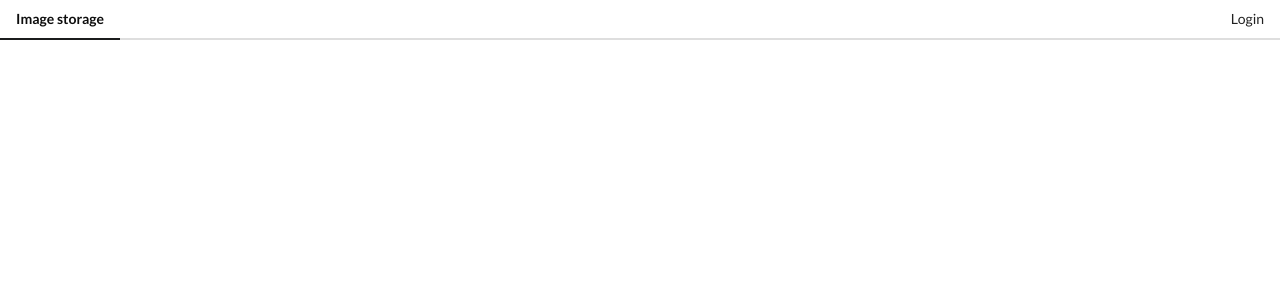
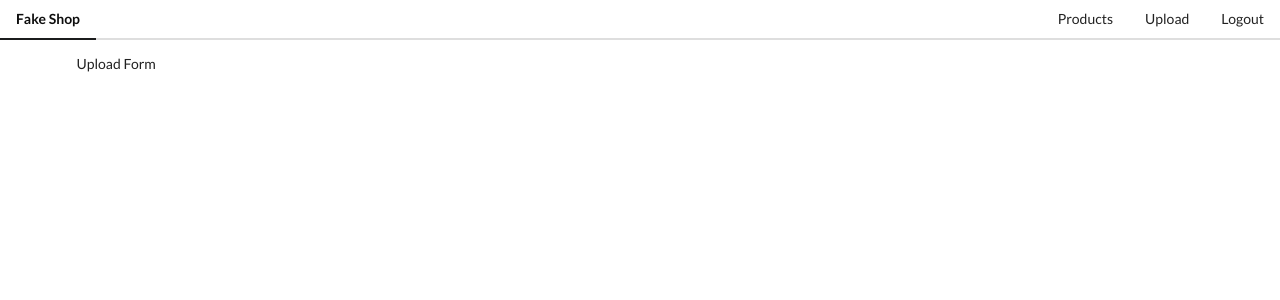
Before and after one commit to Isynopoulos1/image-storage-vue-app, a Vue app: page /upload in a window 1280 px wide. Before the commit this address had no page. Shown: the top 300 px of the page. Built offline with nearby package versions, Linux system fonts and the light colour scheme; sample sign-in values are in the browser's storage.

Commit message:
Module implementation

```diff
--- a/src/App.vue
+++ b/src/App.vue
@@ -1,7 +1,9 @@
 <template>
   <div>
     <AppHeader></AppHeader>
-    <router-view></router-view>
+    <div class="ui container">
+      <router-view></router-view>
+    </div>
   </div>
 </template>
 
--- a/src/api/imgur.js
+++ b/src/api/imgur.js
@@ -9,7 +9,7 @@
       client_id: CLIENT_ID,
       responde_type: "token",
     };
-    window.location = `${ROOT_URL}/oath2/authorize?${qs.stringify(
+    window.location = `${ROOT_URL}/oauth2/authorize?${qs.stringify(
       querystring
     )}`;
   },
--- a/src/components/AppHeader.vue
+++ b/src/components/AppHeader.vue
@@ -1,16 +1,31 @@
 <template>
   <div class="ui secondary pointing menu">
-    <a href="/" class="active item"> Image storage </a>
+    <router-link to="/" class="active item"> Fake Shop </router-link>
+
     <div class="right menu">
-      <a href="#" class="ui item" @click="login">Login</a>
+      <div v-if="isLoggedIn" class="horizontal">
+        <router-link to="/" class="item">Products</router-link>
+        <router-link to="/upload" class="item">Upload</router-link>
+
+        <a class="item" @click="logout">Logout</a>
+      </div>
+
+      <a v-else href="#" class="ui item" @click="login">Login</a>
     </div>
   </div>
 </template>
 <script>
-import { mapActions } from "vuex";
+import { mapActions, mapGetters } from "vuex";
 
 export default {
   name: "AppHeader",
-  methods: mapActions(["login"]),
+  computed: mapGetters(["isLoggedIn"]),
+  methods: mapActions(["login", "logout"]),
 };
 </script>
+<style scoped>
+.horizontal {
+  display: flex;
+  flex-direction: row;
+}
+</style>
--- a/src/components/AuthHandler.vue
+++ b/src/components/AuthHandler.vue
@@ -2,7 +2,12 @@
   <div>please wait</div>
 </template>
 <script>
+import { mapActions } from "vuex";
 export default {
   name: "AuthHandler",
+  methods: mapActions(["finalizeLogin"]),
+  created() {
+    this.finalizeLogin(window.location.hash);
+  },
 };
 </script>
--- /dev/null
+++ b/src/components/ImageList.vue
@@ -0,0 +1,8 @@
+<template>
+  <div>Image List</div>
+</template>
+<script>
+export default {
+  name: "ImageList",
+};
+</script>
--- /dev/null
+++ b/src/components/UploadForm.vue
@@ -0,0 +1,8 @@
+<template>
+  <div>Upload Form</div>
+</template>
+<script>
+export default {
+  name: "UploadForm",
+};
+</script>
--- a/src/main.js
+++ b/src/main.js
@@ -5,11 +5,17 @@
 // COMPONENTS
 import App from "./App";
 import AuthHandler from "./components/AuthHandler";
+import ImageList from "./components/ImageList";
+import UploadForm from "./components/UploadForm";
 
 // DEFINE APP
 const app = createApp(App);
-const routes = [{ path: "/oauth2/callback", component: AuthHandler }];
-const router = createRouter({
+const routes = [
+  { path: "/", component: ImageList },
+  { path: "/upload", component: UploadForm },
+  { path: "/oauth2/callback", component: AuthHandler },
+];
+export const router = createRouter({
   history: createWebHistory(),
   routes,
 });
--- a/src/store/modules/auth.js
+++ b/src/store/modules/auth.js
@@ -1,7 +1,9 @@
 import api from "../../api/imgur";
+import qs from "qs";
+import { router } from "../../main";
 
 const state = {
-  token: null,
+  token: window.localStorage.getItem("imgur_token"),
 };
 
 const getters = {
@@ -12,8 +14,16 @@
   login: () => {
     api.login();
   },
+  finalizeLogin({ commit }, hash) {
+    const query = qs.parse(hash.replace("#", ""));
+
+    commit("setToken", query.access_token);
+    window.localStorage.setItem("imgur_token", query.access_token);
+    router.push("/");
+  },
   logout: ({ commit }) => {
     commit("setToken", null);
+    window.localStorage.removeItem("imgur_token");
   },
 };
 
```
Also changed, not shown: src/store/modules/images.js (added, +14 -0 lines).
